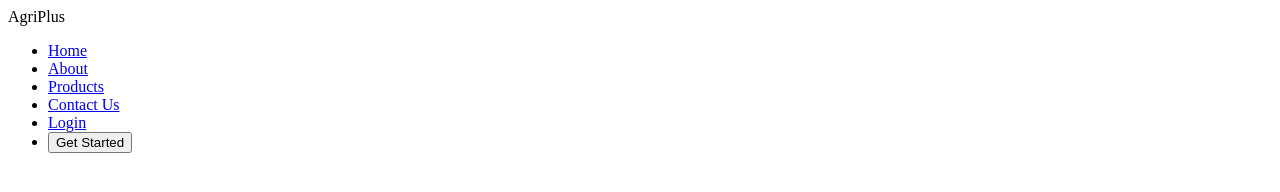
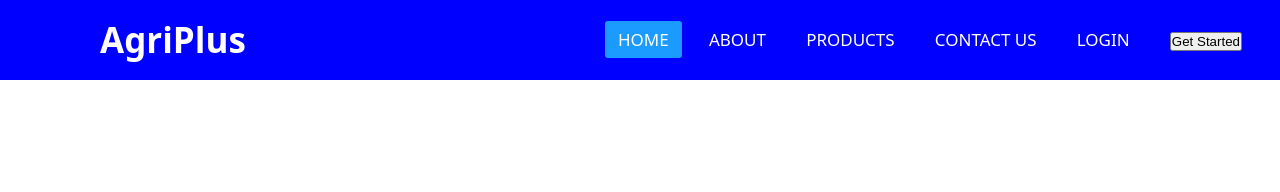
Before and after one commit to leomwanzia/AgVenture-project, a plain HTML site: page index.html in a window 1280 px wide. Drawn offline with Linux system fonts and the light colour scheme; files that its build step writes are made by us from their sources; the site is published under a folder, as on GitHub Pages, so addresses that start at the root find nothing.

Commit message:
this will add style

```diff
--- a/index.html
+++ b/index.html
@@ -4,7 +4,7 @@
     <meta charset="UTF-8">
     <meta http-equiv="X-UA-Compatible" content="IE=edge">
     <meta name="viewport" content="width=device-width, initial-scale=1.0">
-    <link rel="stylesheet" href="/assets/style.css">
+    <link rel="stylesheet" href="style.css">
     <link href='https://fonts.googleapis.com/css?family=Montserrat' rel='stylesheet'>
     <script src="https://kit.fontawesome.com/a076d05399.js" crossorigin="anonymous"></script>
     <title>AgriPlus</title>
```
